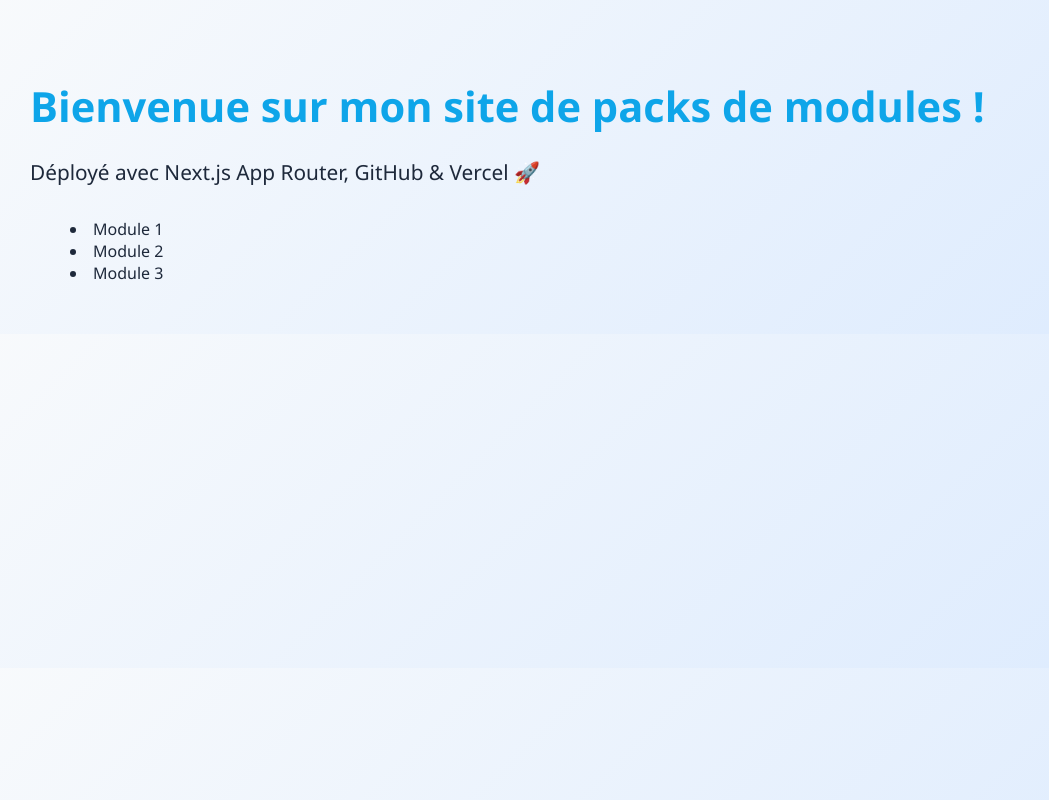
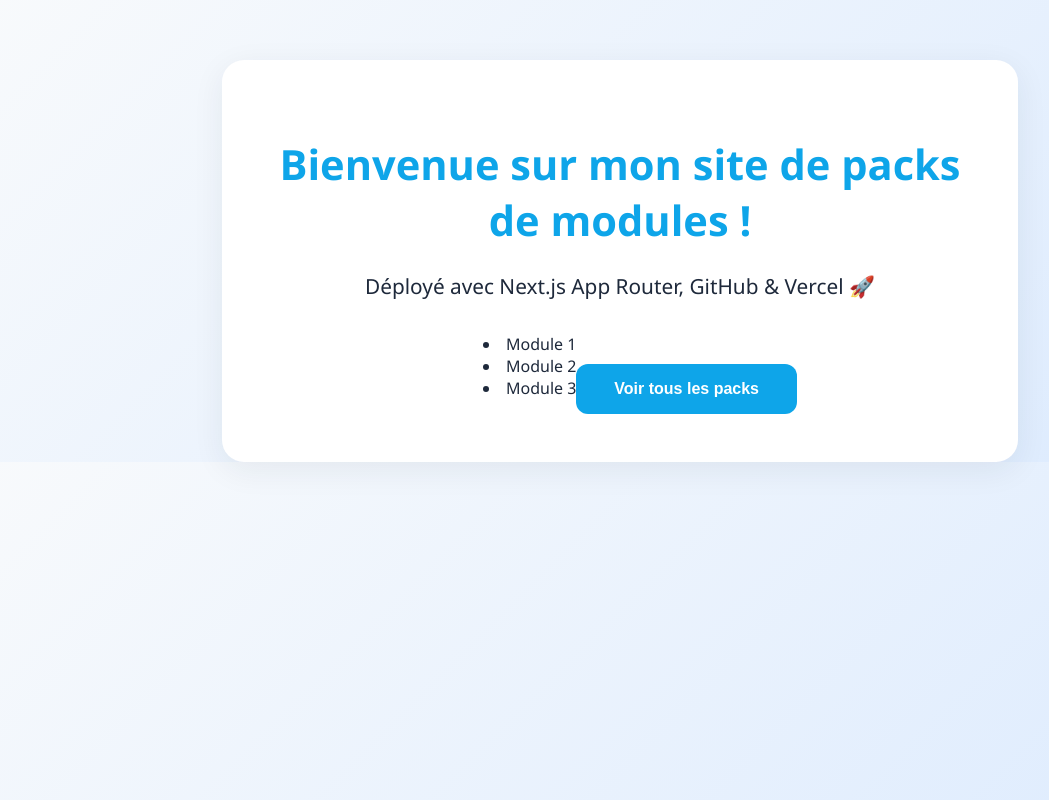
Before and after one commit to NoxaCoreStudio/noxacore-site, a Next.js app: page / in a window 1280 px wide. Shown: the whole page, without its empty margins (20-1069 px from the left). Built offline with nearby package versions, Linux system fonts and the light colour scheme.

Commit message:
Update page.js

```diff
--- a/app/page.js
+++ b/app/page.js
@@ -1,13 +1,18 @@
 export default function Home() {
   return (
-    <main style={{ padding: 50 }}>
+    <div className="main-container">
       <h1>Bienvenue sur mon site de packs de modules !</h1>
-      <p>Déployé avec Next.js App Router, GitHub & Vercel 🚀</p>
+      <p>
+        Déployé avec Next.js App Router, GitHub & Vercel <span role="img" aria-label="rocket">🚀</span>
+      </p>
       <ul>
         <li>Module 1</li>
         <li>Module 2</li>
         <li>Module 3</li>
       </ul>
-    </main>
+      <button onClick={() => alert('Merci pour ton intérêt !')}>
+        Voir tous les packs
+      </button>
+    </div>
   );
 }
```
